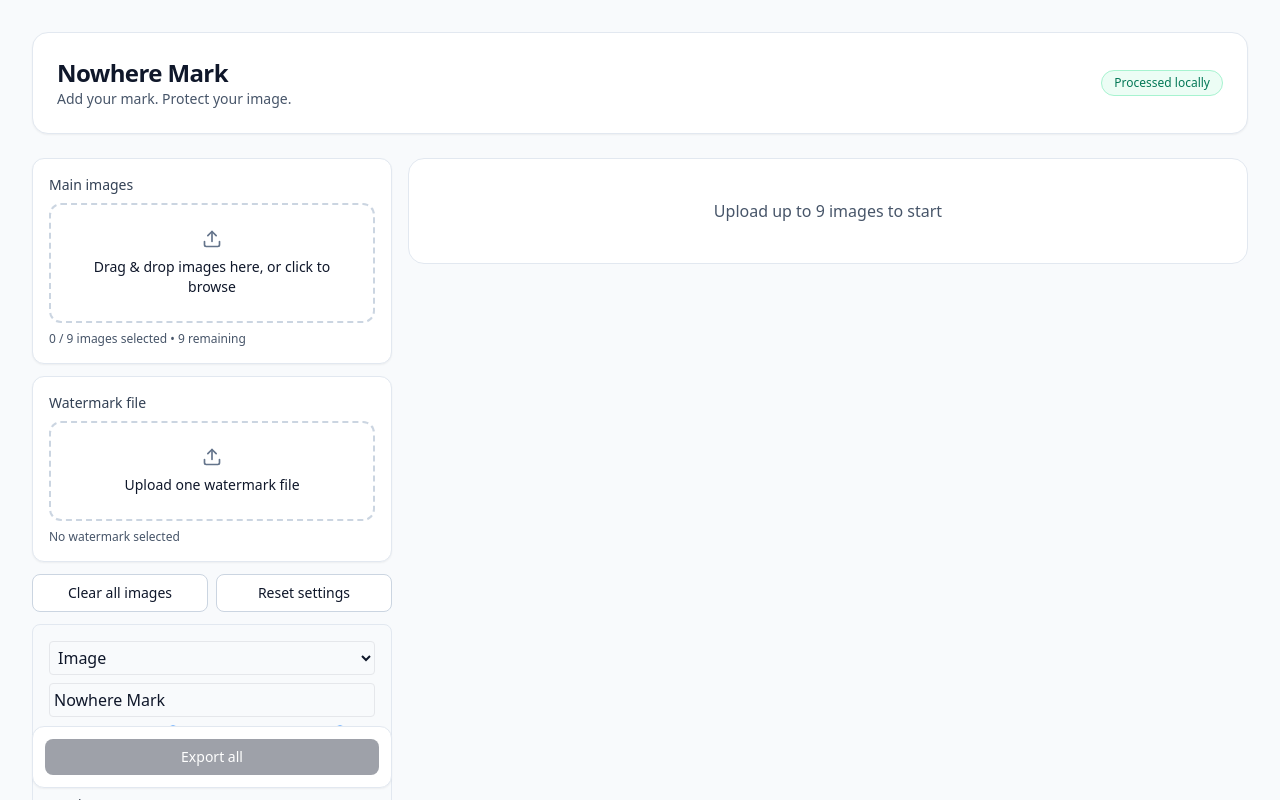
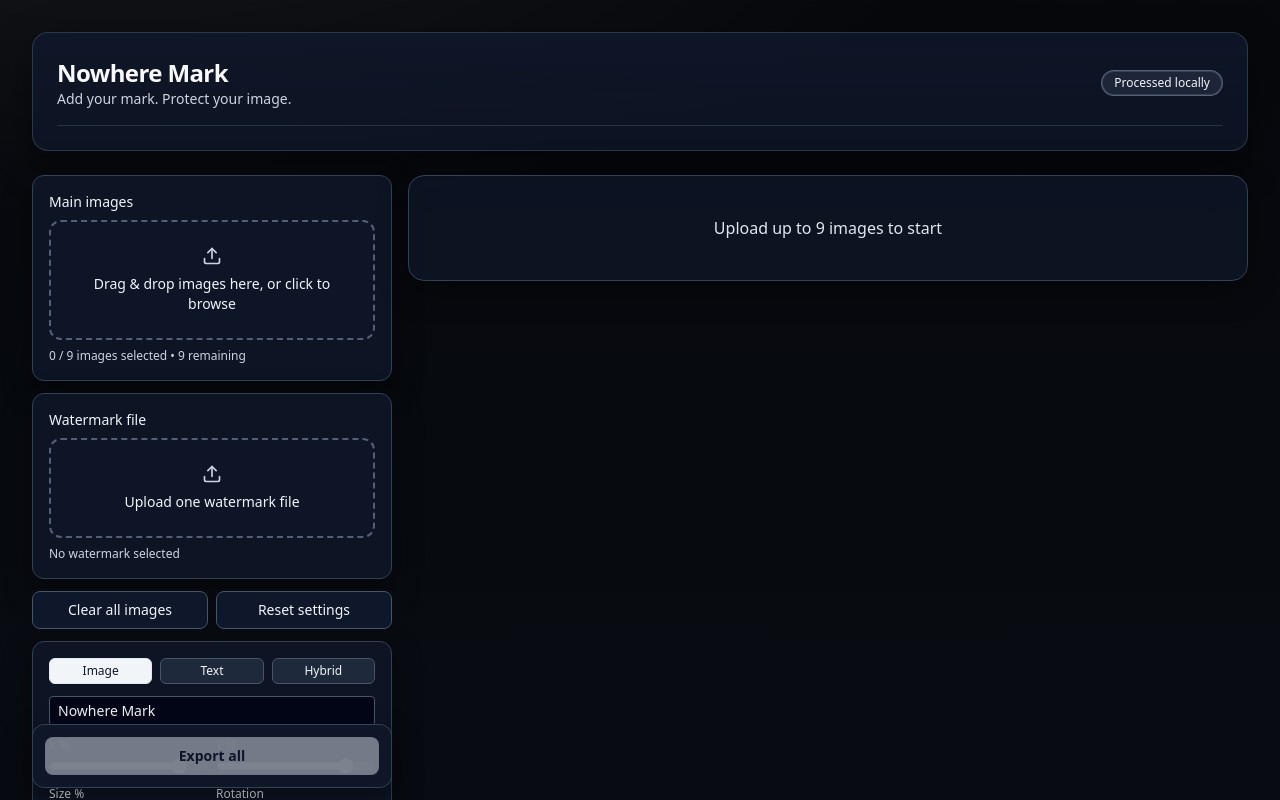
Before and after one commit to kzabCde/NowhereMark, a Next.js app: page / in a window 1280 px wide. Shown: the top 800 px of the page. Built offline with nearby package versions, Linux system fonts and the light colour scheme.

Commit message:
Restyle UI with premium tactical monochrome theme

```diff
--- a/app/globals.css
+++ b/app/globals.css
@@ -3,9 +3,13 @@
 @tailwind utilities;
 
 :root {
-  color-scheme: light dark;
+  color-scheme: dark;
 }
 
 body {
-  @apply bg-slate-50 text-slate-900 dark:bg-slate-950 dark:text-slate-100;
+  @apply bg-[#06080c] text-slate-100 antialiased;
+  background-image:
+    radial-gradient(1200px 500px at 10% -10%, rgba(255,255,255,0.06), transparent 70%),
+    radial-gradient(900px 400px at 90% -20%, rgba(196, 205, 224, 0.08), transparent 65%),
+    linear-gradient(180deg, #06080c 0%, #090d14 100%);
 }
--- a/app/page.tsx
+++ b/app/page.tsx
@@ -76,19 +76,19 @@ export default function Page() {
 
   const canExport = useMemo(() => mainImages.some((m) => !!m.previewDataUrl), [mainImages]);
 
-  return <main className='mx-auto min-h-screen max-w-7xl bg-slate-50 p-4 md:p-8'>
+  return <main className='mx-auto min-h-screen max-w-7xl p-4 md:p-8'>
     <AppHeader />
     <div className='grid gap-4 lg:grid-cols-[360px_1fr]'>
       <section className='space-y-3'>
         <MainImagesUploader onFiles={onMainFiles} count={mainImages.length} remaining={MAX_MAIN_IMAGES - mainImages.length} />
         <WatermarkUploader onFiles={onWatermarkFiles} fileName={watermarkName} />
         <div className='flex gap-2'>
-          <button className='flex-1 rounded-lg border border-slate-300 bg-white px-3 py-2 text-sm' onClick={() => setMainImages([])}>Clear all images</button>
-          <button className='flex-1 rounded-lg border border-slate-300 bg-white px-3 py-2 text-sm' onClick={() => setSettings(initial)}>Reset settings</button>
+          <button className='flex-1 rounded-lg border border-slate-600 bg-slate-900 px-3 py-2 text-sm text-slate-100 hover:bg-slate-800' onClick={() => setMainImages([])}>Clear all images</button>
+          <button className='flex-1 rounded-lg border border-slate-600 bg-slate-900 px-3 py-2 text-sm text-slate-100 hover:bg-slate-800' onClick={() => setSettings(initial)}>Reset settings</button>
         </div>
         <WatermarkControls settings={settings} setSettings={setSettings} />
-        {settings.mode === 'image' && !watermarkSrc && <p className='text-sm text-red-600'>Please upload a watermark image for image mode.</p>}
-        {!!error && <p className='text-sm text-red-600'>{error}</p>}
+        {settings.mode === 'image' && !watermarkSrc && <p className='text-sm text-red-400'>Please upload a watermark image for image mode.</p>}
+        {!!error && <p className='text-sm text-red-400'>{error}</p>}
         <ExportActions canExport={canExport && canRenderWatermark} onExportAll={() => mainImages.forEach((_, idx) => exportOne(idx))} />
       </section>
       <section>
--- a/components/AppHeader.tsx
+++ b/components/AppHeader.tsx
@@ -1,11 +1,11 @@
 import { PrivacyBadge } from '@/components/PrivacyBadge';
 
 export function AppHeader() {
-  return <header className='mb-6 rounded-2xl border border-slate-200 bg-white p-6 shadow-sm'>
-    <div className='flex flex-wrap items-center justify-between gap-3'>
+  return <header className='mb-6 rounded-2xl border border-slate-700/80 bg-gradient-to-b from-slate-900/90 to-slate-900/70 p-6 shadow-[0_14px_40px_rgba(0,0,0,0.45)]'>
+    <div className='flex flex-wrap items-center justify-between gap-3 border-b border-slate-700/70 pb-4'>
       <div>
-        <h1 className='text-2xl font-semibold tracking-tight text-slate-900'>Nowhere Mark</h1>
-        <p className='text-sm text-slate-600'>Add your mark. Protect your image.</p>
+        <h1 className='text-2xl font-semibold tracking-tight text-slate-50'>Nowhere Mark</h1>
+        <p className='text-sm text-slate-300'>Add your mark. Protect your image.</p>
       </div>
       <PrivacyBadge />
     </div>
--- a/components/EmptyState.tsx
+++ b/components/EmptyState.tsx
@@ -1,3 +1,3 @@
 export function EmptyState() {
-  return <div className='rounded-2xl border border-slate-200 bg-white p-10 text-center text-slate-600'>Upload up to 9 images to start</div>;
+  return <div className='rounded-2xl border border-slate-700 bg-slate-900/70 p-10 text-center text-slate-200 shadow-[0_10px_30px_rgba(0,0,0,0.35)]'>Upload up to 9 images to start</div>;
 }
--- a/components/ExportActions.tsx
+++ b/components/ExportActions.tsx
@@ -1,5 +1,5 @@
 export function ExportActions({ canExport, onExportAll }: { canExport: boolean; onExportAll: () => void; }) {
-  return <div className='sticky bottom-3 rounded-xl border border-slate-200 bg-white p-3 shadow-sm'>
-    <button disabled={!canExport} onClick={onExportAll} className='w-full rounded-lg bg-slate-900 px-4 py-2 text-sm font-medium text-white disabled:opacity-40'>Export all</button>
+  return <div className='sticky bottom-3 rounded-xl border border-slate-700 bg-slate-900/95 p-3 shadow-[0_12px_30px_rgba(0,0,0,0.45)]'>
+    <button disabled={!canExport} onClick={onExportAll} className='w-full rounded-lg border border-slate-200/80 bg-slate-100 px-4 py-2 text-sm font-semibold text-slate-900 hover:bg-white disabled:cursor-not-allowed disabled:opacity-45'>Export all</button>
   </div>;
 }
--- a/components/MainImagesUploader.tsx
+++ b/components/MainImagesUploader.tsx
@@ -1,8 +1,8 @@
 import { UploadDropzone } from '@/components/UploadDropzone';
 
 export function MainImagesUploader({ onFiles, count, remaining }: { onFiles: (files: FileList | null) => void; count: number; remaining: number; }) {
-  return <div className='rounded-xl border border-slate-200 bg-white p-4 shadow-sm space-y-2'>
+  return <div className='space-y-2 rounded-xl border border-slate-700 bg-slate-900/80 p-4 shadow-[0_10px_30px_rgba(0,0,0,0.4)]'>
     <UploadDropzone label='Main images' helper='Drag & drop images here, or click to browse' accept='.jpg,.jpeg,.png,.webp,image/jpeg,image/png,image/webp' multiple onFiles={onFiles} />
-    <p className='text-xs text-slate-600'>{count} / 9 images selected • {remaining} remaining</p>
+    <p className='text-xs text-slate-300'>{count} / 9 images selected • {remaining} remaining</p>
   </div>;
 }
--- a/components/PrivacyBadge.tsx
+++ b/components/PrivacyBadge.tsx
@@ -1,3 +1,3 @@
 export function PrivacyBadge() {
-  return <span className='inline-flex items-center rounded-full border border-emerald-200 bg-emerald-50 px-3 py-1 text-xs font-medium text-emerald-700'>Processed locally</span>;
+  return <span className='inline-flex items-center rounded-full border border-slate-500/80 bg-slate-800/90 px-3 py-1 text-xs font-medium text-slate-100 shadow-[inset_0_0_0_1px_rgba(255,255,255,0.12)]'>Processed locally</span>;
 }
--- a/components/UploadDropzone.tsx
+++ b/components/UploadDropzone.tsx
@@ -15,64 +15,29 @@ type Props = {
 export function UploadDropzone({ label, helper, accept, multiple, onFiles, disabled }: Props) {
   const inputRef = useRef<HTMLInputElement>(null);
   const [isDragging, setIsDragging] = useState(false);
+  const preventDefaults = (e: DragEvent<HTMLDivElement>) => { e.preventDefault(); e.stopPropagation(); };
 
-  const preventDefaults = (e: DragEvent<HTMLDivElement>) => {
-    e.preventDefault();
-    e.stopPropagation();
-  };
-
-  const onDrop = (e: DragEvent<HTMLDivElement>) => {
-    preventDefaults(e);
-    setIsDragging(false);
-    if (disabled) return;
-    onFiles(e.dataTransfer.files);
-  };
-
-  const onKeyDown = (e: KeyboardEvent<HTMLDivElement>) => {
-    if (disabled) return;
-    if (e.key === 'Enter' || e.key === ' ') {
-      e.preventDefault();
-      inputRef.current?.click();
-    }
-  };
-
-  return (
-    <div>
-      <label className='mb-2 block text-sm font-medium text-slate-700'>{label}</label>
+  return <div>
+    <label className='mb-2 block text-sm font-medium text-slate-100'>{label}</label>
     <div
       role='button'
       tabIndex={disabled ? -1 : 0}
       aria-label={label}
       onClick={() => !disabled && inputRef.current?.click()}
-        onKeyDown={onKeyDown}
-        onDragEnter={(e) => {
-          preventDefaults(e);
-          setIsDragging(true);
+      onKeyDown={(e: KeyboardEvent<HTMLDivElement>) => {
+        if (!disabled && (e.key === 'Enter' || e.key === ' ')) { e.preventDefault(); inputRef.current?.click(); }
       }}
-        onDragOver={(e) => {
-          preventDefaults(e);
-          setIsDragging(true);
-        }}
-        onDragLeave={(e) => {
-          preventDefaults(e);
-          setIsDragging(false);
-        }}
-        onDrop={onDrop}
-        className={`rounded-xl border-2 border-dashed p-6 text-center transition focus-visible:outline-none focus-visible:ring-2 focus-visible:ring-slate-700 ${
-          isDragging ? 'border-slate-900 bg-slate-100' : 'border-slate-300 bg-white hover:border-slate-400'
+      onDragEnter={(e) => { preventDefaults(e); setIsDragging(true); }}
+      onDragOver={(e) => { preventDefaults(e); setIsDragging(true); }}
+      onDragLeave={(e) => { preventDefaults(e); setIsDragging(false); }}
+      onDrop={(e) => { preventDefaults(e); setIsDragging(false); if (!disabled) onFiles(e.dataTransfer.files); }}
+      className={`rounded-xl border-2 border-dashed p-6 text-center transition focus-visible:outline-none focus-visible:ring-2 focus-visible:ring-slate-100/80 ${
+        isDragging ? 'border-slate-100 bg-slate-700/50 shadow-[0_0_0_1px_rgba(255,255,255,0.4)]' : 'border-slate-500/80 bg-slate-900/60 hover:border-slate-300'
       } ${disabled ? 'cursor-not-allowed opacity-60' : 'cursor-pointer'}`}
     >
-        <Upload className='mx-auto mb-2 h-5 w-5 text-slate-500' />
-        <p className='text-sm font-medium text-slate-900'>{isDragging ? 'Drop files here' : helper}</p>
+      <Upload className='mx-auto mb-2 h-5 w-5 text-slate-300' />
+      <p className='text-sm font-medium text-slate-100'>{isDragging ? 'Drop files here' : helper}</p>
     </div>
-      <input
-        ref={inputRef}
-        type='file'
-        className='hidden'
-        accept={accept}
-        multiple={multiple}
-        onChange={(e) => onFiles(e.target.files)}
-      />
-    </div>
-  );
+    <input ref={inputRef} type='file' className='hidden' accept={accept} multiple={multiple} onChange={(e) => onFiles(e.target.files)} />
+  </div>;
 }
--- a/components/WatermarkControls.tsx
+++ b/components/WatermarkControls.tsx
@@ -6,14 +6,14 @@ const presets: LayoutPreset[] = ['top-left','top-center','top-right','center-lef
 
 export function WatermarkControls({ settings, setSettings }: { settings: WatermarkSettings; setSettings: (s: WatermarkSettings) => void }) {
   const update = <K extends keyof WatermarkSettings>(k: K, v: WatermarkSettings[K]) => setSettings({ ...settings, [k]: v });
-  return <div className='space-y-2 rounded-lg border border-slate-200 p-4 dark:border-slate-800'>
-    <select value={settings.mode} onChange={(e)=>update('mode', e.target.value as WatermarkSettings['mode'])} className='w-full rounded border p-1 bg-transparent'>
-      <option value='image'>Image</option><option value='text'>Text</option><option value='hybrid'>Hybrid</option>
-    </select>
-    <input value={settings.text} onChange={(e)=>update('text',e.target.value)} placeholder='Watermark text' className='w-full rounded border p-1 bg-transparent' />
-    <div className='grid grid-cols-2 gap-2 text-xs'>{[['xPercent','X %',0,100],['yPercent','Y %',0,100],['widthPercent','Size %',2,100],['rotation','Rotation',-180,180],['opacity','Opacity',0,1]].map(([k,l,min,max])=><label key={k}>{l}<input type='range' min={min} max={max} step={k==='opacity'?0.01:1} value={settings[k as keyof WatermarkSettings] as number} onChange={(e)=>update(k as keyof WatermarkSettings, Number(e.target.value) as never)} /></label>)}</div>
-    <label className='text-xs block'>Blend <select value={settings.blendMode} onChange={(e)=>update('blendMode', e.target.value as GlobalCompositeOperation)} className='w-full rounded border p-1 bg-transparent'><option>source-over</option><option>multiply</option><option>screen</option><option>overlay</option><option>darken</option><option>lighten</option></select></label>
-    <div className='grid grid-cols-2 gap-2 text-xs'>{['repeat','flipX','flipY','shadow','stroke'].map((k)=><label key={k}><input type='checkbox' checked={settings[k as keyof WatermarkSettings] as boolean} onChange={(e)=>update(k as keyof WatermarkSettings, e.target.checked as never)} /> {k}</label>)}</div>
-    <label className='text-xs block'>Preset <select value={settings.layoutPreset} onChange={(e)=>{ const p=e.target.value as LayoutPreset; const vals=applyLayoutPreset(p); setSettings({...settings, layoutPreset:p, ...vals});}} className='w-full rounded border p-1 bg-transparent'>{presets.map(p=><option key={p} value={p}>{p}</option>)}</select></label>
+  return <div className='space-y-3 rounded-xl border border-slate-700 bg-slate-900/80 p-4 text-slate-100 shadow-[0_10px_30px_rgba(0,0,0,0.35)]'>
+    <div className='grid grid-cols-3 gap-2'>
+      {(['image', 'text', 'hybrid'] as const).map((mode) => <button key={mode} onClick={() => update('mode', mode)} className={`rounded-md border px-2 py-1 text-xs font-medium capitalize ${settings.mode === mode ? 'border-slate-200 bg-slate-100 text-slate-900' : 'border-slate-600 bg-slate-800 text-slate-100 hover:bg-slate-700'}`}>{mode}</button>)}
+    </div>
+    <input value={settings.text} onChange={(e)=>update('text',e.target.value)} placeholder='Watermark text' className='w-full rounded border border-slate-600 bg-slate-950 px-2 py-1 text-sm text-slate-100 placeholder:text-slate-400' />
+    <div className='grid grid-cols-2 gap-2 text-xs'>{[['xPercent','X %',0,100],['yPercent','Y %',0,100],['widthPercent','Size %',2,100],['rotation','Rotation',-180,180],['opacity','Opacity',0,1]].map(([k,l,min,max])=><label key={k} className='text-slate-200'>{l}<input className='mt-1 w-full accent-slate-100' type='range' min={min} max={max} step={k==='opacity'?0.01:1} value={settings[k as keyof WatermarkSettings] as number} onChange={(e)=>update(k as keyof WatermarkSettings, Number(e.target.value) as never)} /></label>)}</div>
+    <label className='block text-xs text-slate-200'>Blend <select value={settings.blendMode} onChange={(e)=>update('blendMode', e.target.value as GlobalCompositeOperation)} className='mt-1 w-full rounded border border-slate-600 bg-slate-950 p-1 text-slate-100'><option>source-over</option><option>multiply</option><option>screen</option><option>overlay</option><option>darken</option><option>lighten</option></select></label>
+    <div className='grid grid-cols-2 gap-2 text-xs'>{['repeat','flipX','flipY','shadow','stroke'].map((k)=><label key={k} className='flex items-center gap-2 text-slate-200'><input className='accent-slate-100' type='checkbox' checked={settings[k as keyof WatermarkSettings] as boolean} onChange={(e)=>update(k as keyof WatermarkSettings, e.target.checked as never)} /> {k}</label>)}</div>
+    <label className='block text-xs text-slate-200'>Preset <select value={settings.layoutPreset} onChange={(e)=>{ const p=e.target.value as LayoutPreset; const vals=applyLayoutPreset(p); setSettings({...settings, layoutPreset:p, ...vals});}} className='mt-1 w-full rounded border border-slate-600 bg-slate-950 p-1 text-slate-100'>{presets.map(p=><option key={p} value={p}>{p}</option>)}</select></label>
   </div>;
 }
--- a/components/WatermarkUploader.tsx
+++ b/components/WatermarkUploader.tsx
@@ -1,8 +1,8 @@
 import { UploadDropzone } from '@/components/UploadDropzone';
 
 export function WatermarkUploader({ onFiles, fileName }: { onFiles: (files: FileList | null) => void; fileName?: string; }) {
-  return <div className='rounded-xl border border-slate-200 bg-white p-4 shadow-sm space-y-2'>
+  return <div className='space-y-2 rounded-xl border border-slate-700 bg-slate-900/80 p-4 shadow-[0_10px_30px_rgba(0,0,0,0.4)]'>
     <UploadDropzone label='Watermark file' helper='Upload one watermark file' accept='.png,.jpg,.jpeg,.webp,.svg,image/png,image/jpeg,image/webp,image/svg+xml' onFiles={onFiles} />
-    <p className='text-xs text-slate-600'>{fileName ? `Selected: ${fileName}` : 'No watermark selected'}</p>
+    <p className='text-xs text-slate-300'>{fileName ? `Selected: ${fileName}` : 'No watermark selected'}</p>
   </div>;
 }
```
Also changed, not shown: components/PreviewCard.tsx (+9 -13 lines). Lines whose indentation alone changed are shown as unchanged.
